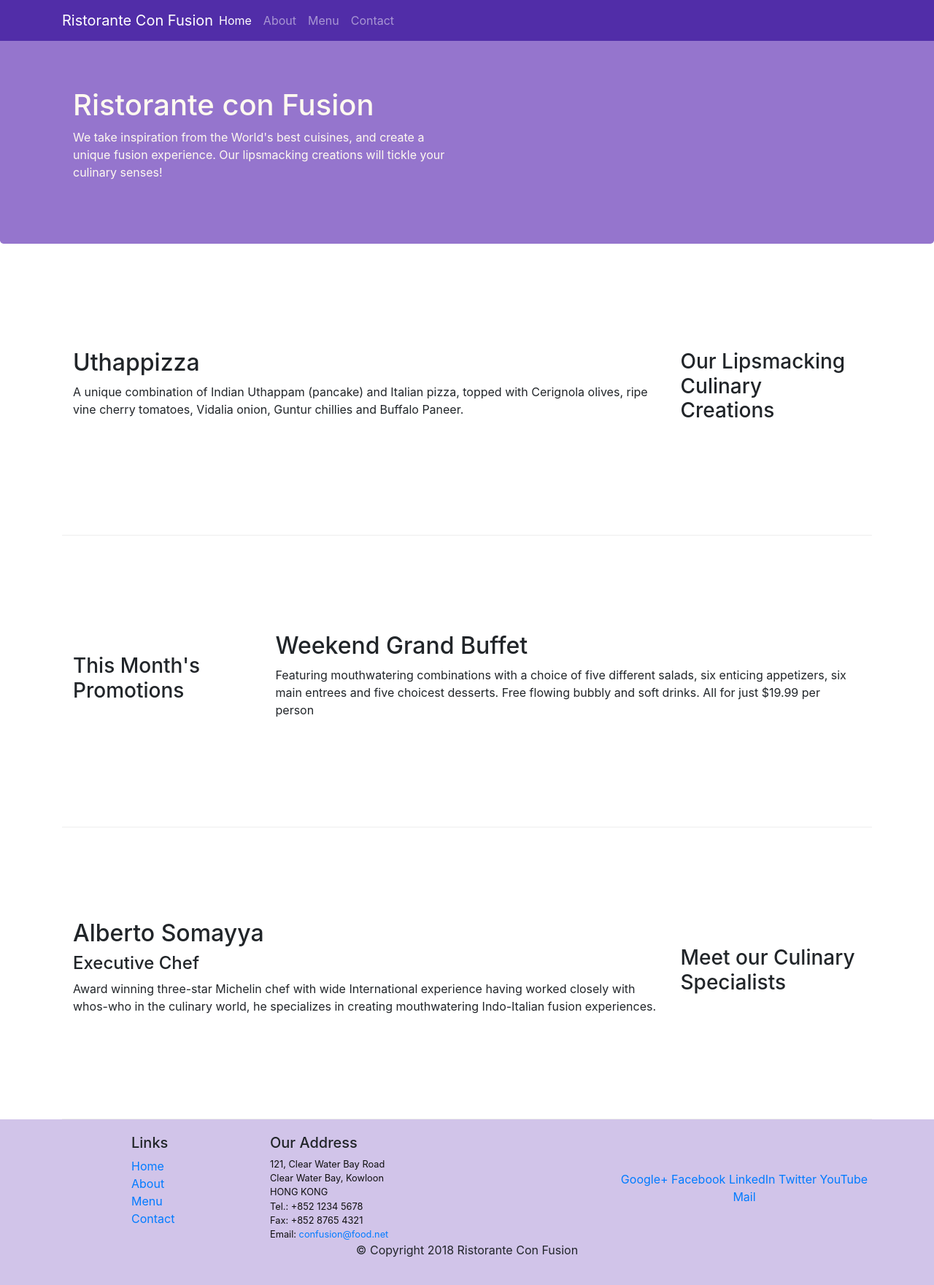
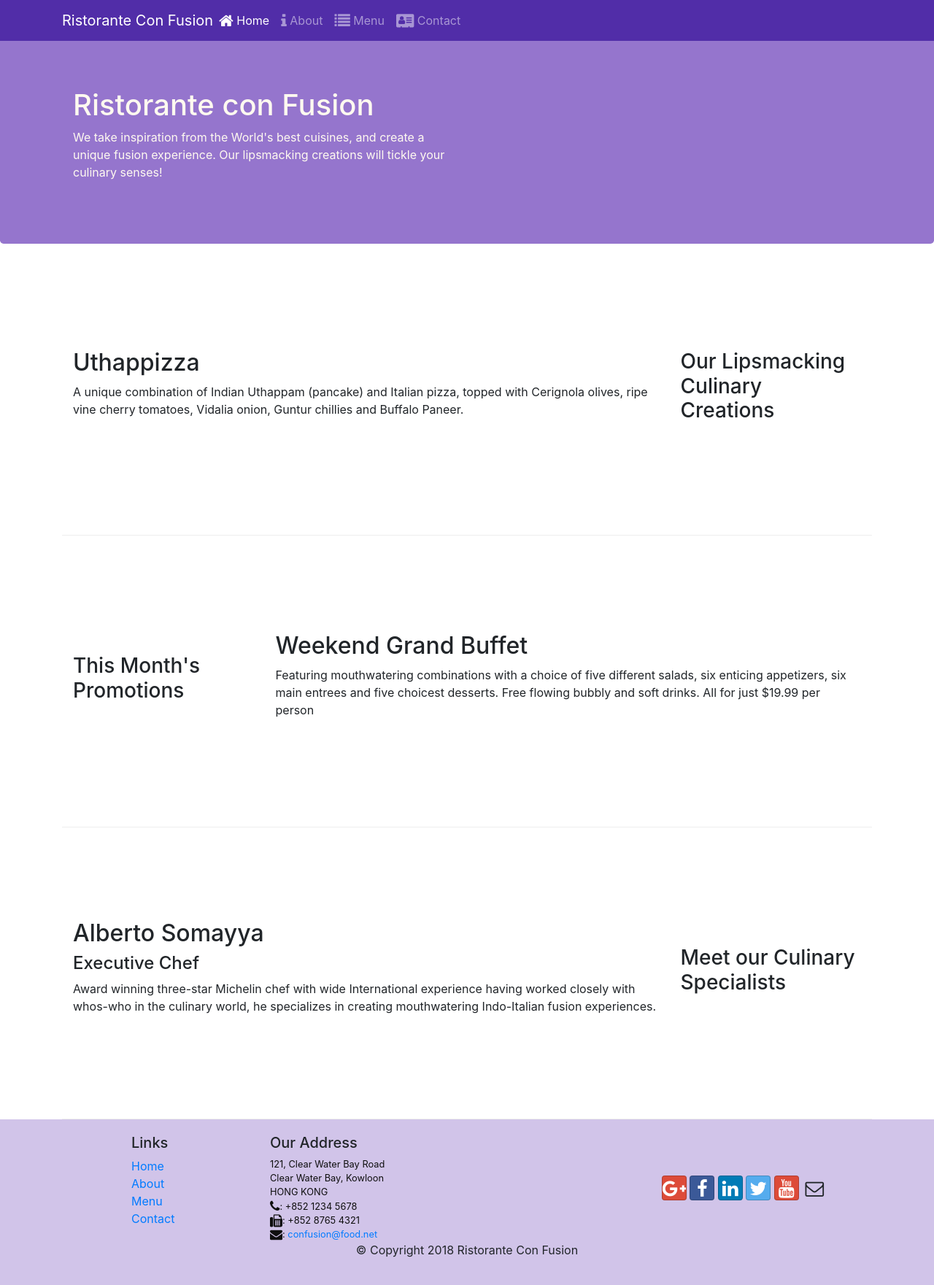
Before and after one commit to Souhardya1204/Bootstrap, a website: page index.html in a window 1280 px wide. Shown: the whole page at 73% size. Drawn offline with nearby package versions, Linux system fonts and the light colour scheme.

Commit message:
Icon Fonts

```diff
--- a/index.html
+++ b/index.html
@@ -9,6 +9,8 @@
 
        <!-- Bootstrap CSS -->
        <link rel="stylesheet" href="node_modules/bootstrap/dist/css/bootstrap.min.css">
+       <link rel="stylesheet" href="node_modules/font-awesome/css/font-awesome.min.css">
+       <link rel="stylesheet" href="node_modules/bootstrap-social/bootstrap-social.css">
        <link rel="stylesheet" href="css/styles.css">
     <title>Ristorante Con Fusion</title>
 </head>
@@ -22,10 +24,10 @@
             <a class="navbar-brand mr-auto" href="#">Ristorante Con Fusion</a>
             <div class="collapse navbar-collapse" id="Navbar">
                 <ul class="navbar-nav mr-auto">
-                    <li class="nav-item active"><a class="nav-link" href="#">Home</a></li>
-                    <li class="nav-item"><a class="nav-link" href="./aboutus.html">About</a></li>
-                    <li class="nav-item"><a class="nav-link" href="#">Menu</a></li>
-                    <li class="nav-item"><a class="nav-link" href="#">Contact</a></li>
+                    <li class="nav-item active"><a class="nav-link" href="#"><span class="fa fa-home fa-lg"></span> Home</a></li>
+                    <li class="nav-item"><a class="nav-link" href="./aboutus.html"><span class="fa fa-info fa-lg"></span> About</a></li>
+                    <li class="nav-item"><a class="nav-link" href="#"><span class="fa fa-list fa-lg"></span> Menu</a></li>
+                    <li class="nav-item"><a class="nav-link" href="#"><span class="fa fa-address-card fa-lg"></span> Contact</a></li>
                 </ul>
             </div>
         </div>
@@ -95,19 +97,19 @@
 		              121, Clear Water Bay Road<br>
 		              Clear Water Bay, Kowloon<br>
 		              HONG KONG<br>
-		              Tel.: +852 1234 5678<br>
-		              Fax: +852 8765 4321<br>
-		              Email: <a href="mailto:confusion@food.net">confusion@food.net</a>
+		              <i class="fa fa-phone fa-lg"></i>: +852 1234 5678<br>
+		              <i class="fa fa-fax fa-lg"></i>: +852 8765 4321<br>
+		              <i class="fa fa-envelope fa-lg"></i>: <a href="mailto:confusion@food.net">confusion@food.net</a>
 		           </address>
                 </div>
                 <div class="col-12 col-sm-4 align-self-center">
                     <div class="text-center">
-                        <a href="http://google.com/+">Google+</a>
-                        <a href="http://www.facebook.com/profile.php?id=">Facebook</a>
-                        <a href="http://www.linkedin.com/in/">LinkedIn</a>
-                        <a href="http://twitter.com/">Twitter</a>
-                        <a href="http://youtube.com/">YouTube</a>
-                        <a href="mailto:">Mail</a>
+                        <a class="btn btn-social-icon btn-google" href="http://google.com/+"><i class="fa fa-google-plus fa-lg"></i></a>
+                        <a class="btn btn-social-icon btn-facebook" href="http://www.facebook.com/profile.php?id="><i class="fa fa-facebook fa-lg"></i></a>
+                        <a class="btn btn-social-icon btn-linkedin" href="http://www.linkedin.com/in/"><i class="fa fa-linkedin fa-lg"></i></a>
+                        <a class="btn btn-social-icon btn-twitter" href="http://twitter.com/"><i class="fa fa-twitter fa-lg"></i></a>
+                        <a class="btn btn-social-icon btn-google" href="http://youtube.com/"><i class="fa fa-youtube fa-lg"></i></a>
+                        <a class="btn btn-social-icon " href="mailto:"><i class="fa fa-envelope-o fa-lg"></i></a>
                     </div>
                 </div>
            </div>
--- a/package.json
+++ b/package.json
@@ -15,6 +15,8 @@
   },
   "dependencies": {
     "bootstrap": "^4.6.0",
+    "bootstrap-social": "^5.1.1",
+    "font-awesome": "^4.7.0",
     "jquery": "^3.5.1",
     "popper.js": "^1.12.9"
   }
```
Also changed, not shown: aboutus.html (+16 -14 lines), 1 other file.
